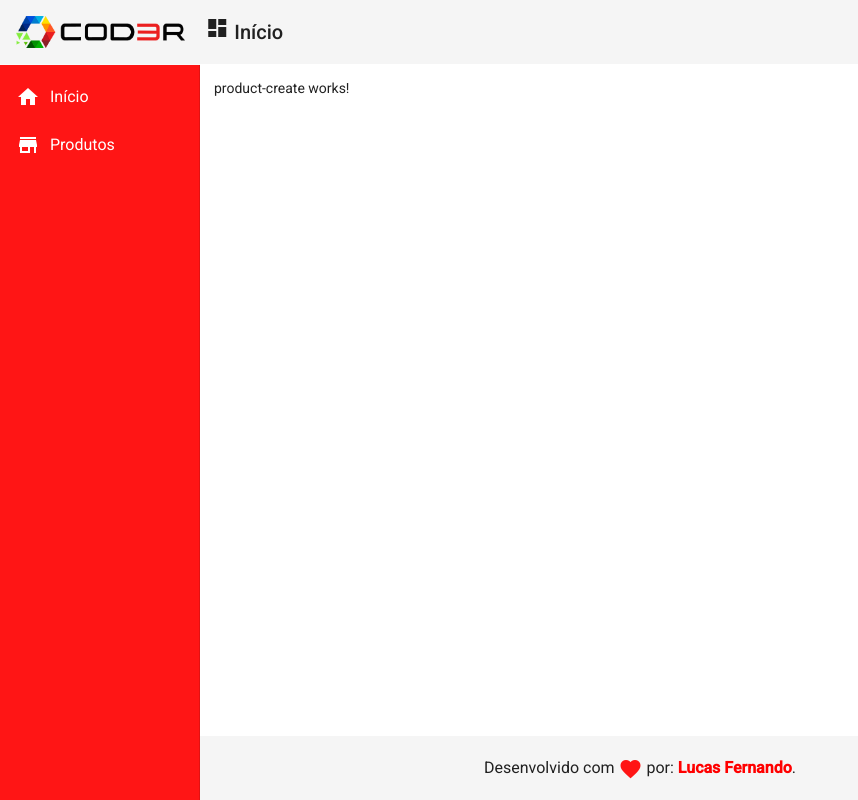
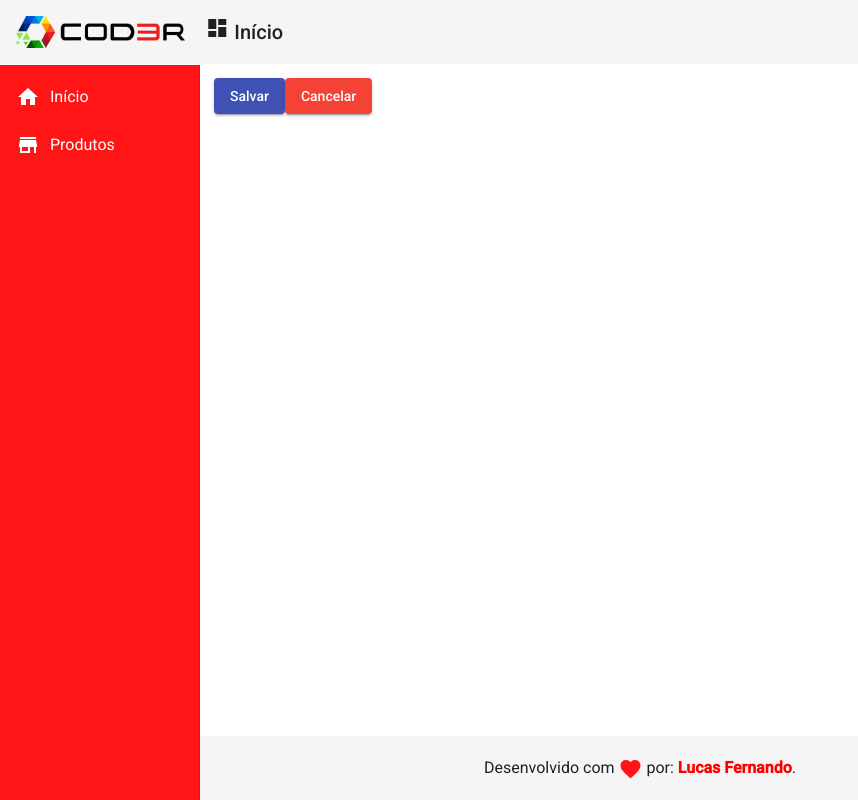
Before and after one commit to Lucas98Fernando/RegistrationSystem-Angular, an Angular app in the folder frontend/: page /products/create in a window 1280 px wide. Shown: the whole page, without its empty margins (0-858 px from the left). Built offline with nearby package versions, Linux system fonts and the light colour scheme.

Commit message:
Creating first service

```diff
--- a/frontend/src/app/app.module.ts
+++ b/frontend/src/app/app.module.ts
@@ -16,6 +16,7 @@
 import { MatCardModule } from '@angular/material/card';
 import { MatListModule } from '@angular/material/list';
 import { MatButtonModule } from '@angular/material/button';
+import { MatSnackBarModule } from '@angular/material/snack-bar';
 import { HomeComponent } from './views/home/home.component';
 import { ProductCrudComponent } from './views/product-crud/product-crud.component';
 import { RedDirective } from './directives/red.directive';
@@ -42,7 +43,8 @@
     MatSidenavModule,
     MatListModule,
     MatCardModule,
-    MatButtonModule
+    MatButtonModule,
+    MatSnackBarModule
   ],
   schemas: [
     CUSTOM_ELEMENTS_SCHEMA,
--- a/frontend/src/app/components/products/product-create/product-create.component.html
+++ b/frontend/src/app/components/products/product-create/product-create.component.html
@@ -1 +1,7 @@
-<p>product-create works!</p>
+<button class="btn-create" mat-raised-button (click)="createProduct()" color="primary">
+    Salvar
+ </button>
+
+ <button class="btn-create" mat-raised-button (click)="cancel()" color="warn">
+    Cancelar
+ </button>
--- a/frontend/src/app/components/products/product-create/product-create.component.ts
+++ b/frontend/src/app/components/products/product-create/product-create.component.ts
@@ -1,4 +1,6 @@
+import { ProductService } from './../product.service';
 import { Component, OnInit } from '@angular/core';
+import { Router } from '@angular/router';
 
 @Component({
   selector: 'app-product-create',
@@ -7,9 +9,18 @@
 })
 export class ProductCreateComponent implements OnInit {
 
-  constructor() { }
+  // Injetando um serviço através do construtor
+  constructor(private productService: ProductService, private router: Router) { }
 
   ngOnInit(): void {
+
   }
 
+  createProduct(): void {
+    this.productService.showMessage('Produto criado com sucesso !');
+  }
+
+  cancel(): void {
+    this.router.navigate(['/products'])
+  }
 }
--- /dev/null
+++ b/frontend/src/app/components/products/product.service.ts
@@ -0,0 +1,20 @@
+import { Injectable } from "@angular/core";
+import { MatSnackBar } from "@angular/material/snack-bar";
+
+@Injectable({
+	// Esse service é um singleton, ou seja, é uma classe que possuí apenas uma instância
+  providedIn: "root",
+})
+export class ProductService {
+  // Injeção de dependência do SnackBar, que funciona de maneira semelhante ao "Toast"
+  constructor(private snackBar: MatSnackBar) {}
+
+  // Configurações do SnackBar
+  showMessage(msg: string): void {
+    this.snackBar.open(msg, "X", {
+		duration: 3000,
+		horizontalPosition: "right",
+		verticalPosition: "top"
+	});
+  }
+}
```
